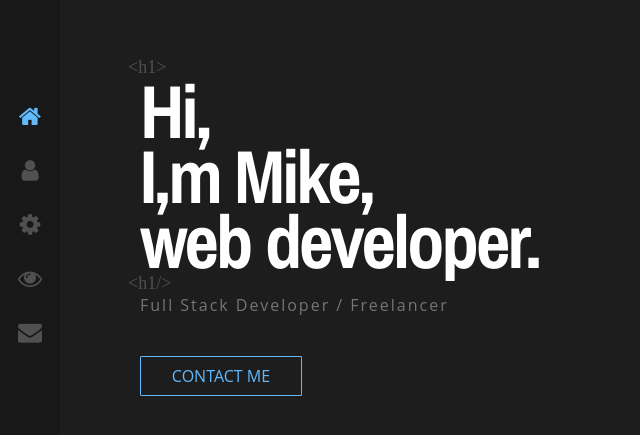
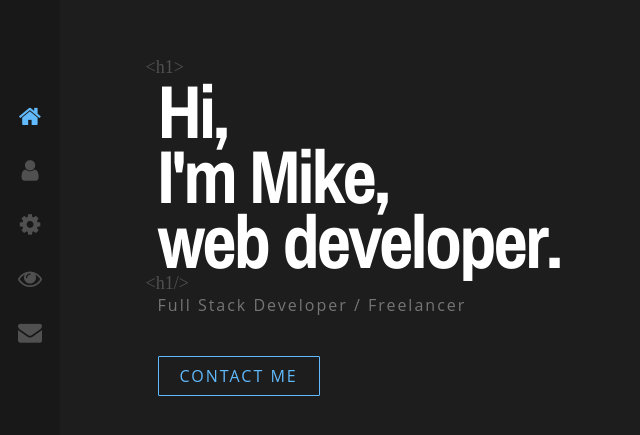
Before and after one commit to MikeADev/My-Website, a React (Create React App) app: page / in a window 1280 px wide. Shown: the part 199-634 px from the top of the page, without its empty margins (0-640 px from the left). Built offline with nearby package versions, Linux system fonts and the light colour scheme; a web font is replaced by a local one.

Commit message:
Created Bouncy Letters

```diff
--- a/src/App.css
+++ b/src/App.css
@@ -85,7 +85,7 @@ nav ul li:hover a b {
   color: #757577;
   position: relative;
   top: 32%;
-  left: 80px;
+  left: 8%;
   font-family: 'Archivo Narrow';
 }
 
@@ -95,6 +95,24 @@ nav ul li:hover a b {
   font-size: 75px;
   font-style: bold;
   letter-spacing: -3px;
+}
+
+.homeIntro h1 span {
+  display: inline-block;
+  cursor: default;
+}
+
+.homeIntro h1 span:hover {
+  color: #61bafd;
+}
+
+.boing {
+  animation: boing 1s;
+}
+
+.comma {
+  position: relative;
+  bottom: 40px;
 }
 
 .homeIntro p {
@@ -127,6 +145,7 @@ nav ul li:hover a b {
   text-decoration: none;
   color: #61bafd;
   position: relative;
+  letter-spacing: 2px;
   top: 7.5px;
 }
 
@@ -138,3 +157,21 @@ nav ul li:hover a b {
 .myBtn:hover a {
   color: #1d1d1d;
 }
+
+@keyframes boing {
+  0% {
+    transform: scale(1, 1);
+  } 25% {
+    transform: scale(1.15, 0.85);
+    transition: transform .5s;
+  } 50% {
+    transform: scale(0.85, 1.15);
+    transition: transform .5s;
+  } 75% {
+    transform: scale(1.1, 0.9);
+    transition: transform .5s;
+  } 100% {
+    transform: scale(1, 1);
+    transition: transform .5s;
+  }
+}
--- /dev/null
+++ b/src/BoingLetter.js
@@ -0,0 +1,17 @@
+import React from 'react';
+
+let BoingLetter = (props) => {
+    let htmlLetter;
+
+    if (props.letter === "+") {
+        htmlLetter = <br/>
+    } else if (props.letter === " ") {
+        htmlLetter = <span>&nbsp;</span>
+    } else {
+        htmlLetter = <span onMouseOver={props.addBoing} onAnimationEnd={props.removeBoing}>{props.letter}</span>
+    }
+    return (htmlLetter)
+
+}
+
+export default BoingLetter
--- a/src/Home.js
+++ b/src/Home.js
@@ -1,10 +1,39 @@
 import React from 'react';
-import HomeIntro from './HomeIntro';
+import BoingLetter from './BoingLetter'
 
 class Home extends React.Component {
-    render(){
-        return(
-            <HomeIntro />
+
+    state = {
+        message: "Hi,+I'm Mike,+web developer."
+    }
+
+    createSpans = (message) => {
+        let letters = message.split("");
+        let spans = letters.map(letter =>
+            <BoingLetter addBoing={this.addBoing} removeBoing={this.removeBoing} letter={letter} />)
+        return spans
+    }
+
+    addBoing = (e) => {
+        e.target.className = "boing";
+    }
+
+    removeBoing = (e) => {
+        e.target.className = "";
+    }
+    render() {
+        return (
+            <div className="homeIntro">
+                <div className="htmltag">
+                    <p>&lt;h1&gt;</p>
+                </div>
+                <h1>{this.createSpans(this.state.message)}</h1>
+                <div className="htmltag closing-h1">
+                    <p>&lt;h1/&gt;</p>
+                </div>
+                <p>Full Stack Developer / Freelancer</p>
+                <div className="myBtn"><a href="contact">contact me</a></div>
+            </div>
         )
     }
 }
--- a/src/HomeIntro.js
+++ /dev/null
@@ -1,21 +0,0 @@
-import React from 'react';
-
-function HomeIntro(props) {
-    return (
-        <div className="homeIntro">
-            <div className="htmltag">
-                <p>&lt;h1&gt;</p>
-            </div>
-            <h1><span>H</span><span>i</span><span>,</span></h1>
-            <h1><span>I</span><span className="comma">,</span><span>m</span><span> M</span><span>i</span><span>k</span><span>e</span><span>,</span></h1>
-            <h1>web developer.</h1>
-            <div className="htmltag closing-h1">
-                <p>&lt;h1/&gt;</p>
-            </div>
-            <p>Full Stack Developer / Freelancer</p>
-            <div className="myBtn"><a href="contact">contact me</a></div>
-        </div>
-    )
-}
-
-export default HomeIntro
```
Also changed, not shown: src/App.js (+5 -3 lines).
